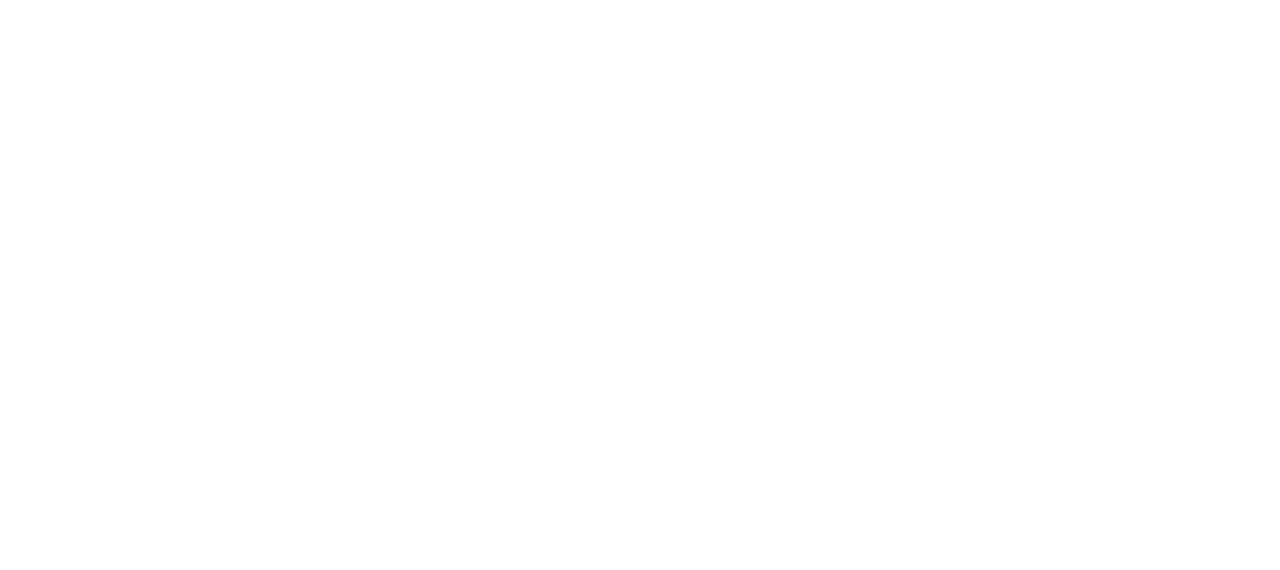
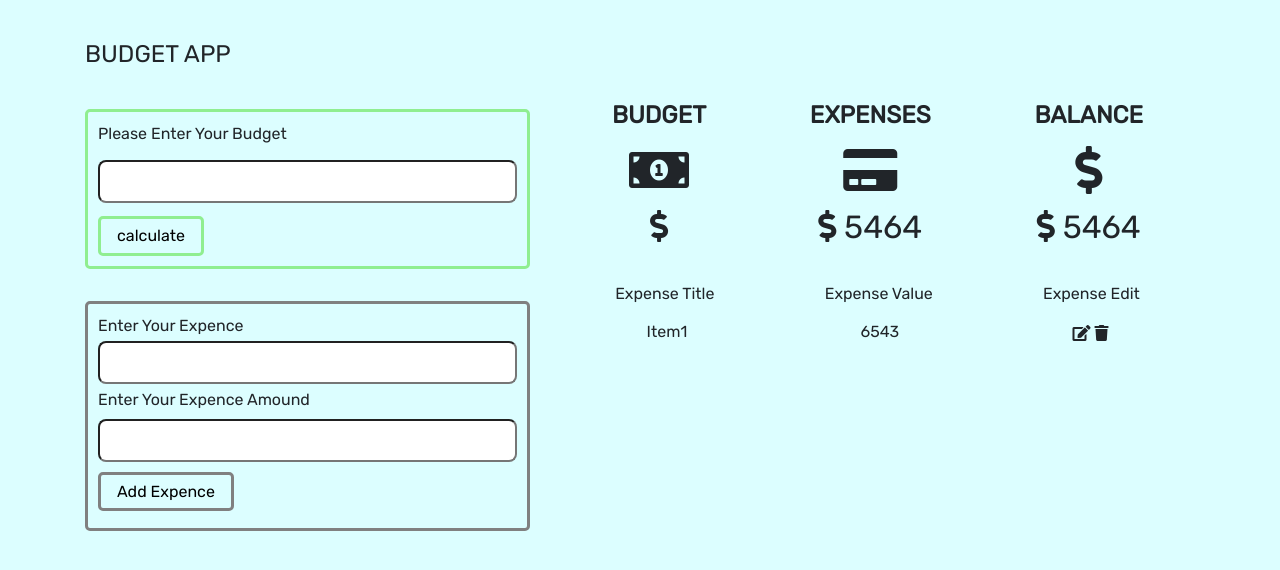
Before and after one commit to Rahul0070050/budget-app, a plain HTML site: page index.html in a window 1280 px wide. Drawn offline with nearby package versions, Linux system fonts and the light colour scheme.

Commit message:
pulodiding complet

```diff
--- a/css/style.css
+++ b/css/style.css
@@ -0,0 +1,99 @@
+
+@import url('https://fonts.googleapis.com/css2?family=Rubik&display=swap');
+body{
+    margin: 0;
+    padding: 0;
+    box-sizing: border-box;
+    background-color: rgb(220, 254, 255);
+}
+.container{
+    font-family: 'Rubik', sans-serif;
+    min-height: 100vh;
+}
+.left-section{
+    display: flex;
+    flex-direction: column;
+    font-weight: 500;
+}
+.budget{
+    padding: 10px;
+    display: flex;
+    flex-direction: column;
+    justify-content: space-between;
+    align-items: flex-start;
+    border-radius: 5px;
+    min-height: 160px;
+    border: 3px solid lightgreen;
+}
+.budget p{
+    margin: 0;
+    color: red;
+}
+#not-num{
+    color: red;
+    margin: 0;
+}
+label{
+    margin: 0 !important;
+}
+input{
+    width: 100%;
+    outline: none;
+    border-width: 2px;
+    border-radius: 8px;
+    padding: 5px;
+    font-weight: 500;
+    font-size: larger;
+}
+button{
+    cursor: pointer;
+    padding: .3rem 1rem;
+    background-color: transparent;
+    border-radius: 5px;
+    border: 3px solid lightgreen;
+    outline: transparent;
+    margin: .4rem 0 0 0 ;
+}
+.my-expence{
+    display: flex;
+    justify-content: space-between;
+    align-items: flex-start;
+    flex-direction: column;
+    min-height: 230px;
+    border: 3px solid gray;
+    border-radius: 5px;
+    padding: 10px;
+}
+.my-expence button{
+    border: 3px solid gray !important;
+    margin: .4rem 0;
+}
+
+.budget-detailse{
+    display: flex;
+    flex-wrap: wrap;
+    flex-direction: row;
+    justify-content: space-around;
+    text-align: center;
+}
+.budget-detailse .i-have i{
+    margin: .5rem 0;
+}
+.budget-detailse .i-have h4{
+    font-weight: 600;
+}
+
+.show-expence{
+    display: flex;
+    flex-direction: column;
+    justify-content: center;
+}
+.title-row{
+    word-wrap: break-word;
+    display: flex;
+    justify-content: space-around;
+}
+.item1{
+    display: flex;
+    justify-content: space-around;
+}
--- a/index.html
+++ b/index.html
@@ -4,17 +4,71 @@
 <head>
     <meta charset="UTF-8">
     <meta name="viewport" content="width=device-width, initial-scale=1.0">
-    <link rel="shortcut icon" href="./img/title img.png" type="image/x-icon">
     <link rel="stylesheet" href="https://maxcdn.bootstrapcdn.com/bootstrap/4.0.0/css/bootstrap.min.css"
         integrity="sha384-Gn5384xqQ1aoWXA+058RXPxPg6fy4IWvTNh0E263XmFcJlSAwiGgFAW/dAiS6JXm" crossorigin="anonymous">
+    <link rel="stylesheet" href="https://cdnjs.cloudflare.com/ajax/libs/font-awesome/5.15.1/css/all.min.css"
+        integrity="sha512-+4zCK9k+qNFUR5X+cKL9EIR+ZOhtIloNl9GIKS57V1MyNsYpYcUrUeQc9vNfzsWfV28IaLL3i96P9sdNyeRssA=="
+        crossorigin="anonymous" />
     <link rel="stylesheet" href="./css/style.css">
     <title>BUDGET</title>
 </head>
 
 <body>
-
-
-
+    <div class="container py-3">
+        <h4 class="text-uppercase mt-4">budget app</h4>
+        <div class="row">
+            <div class="col-md-5 left-section my-3">
+                <div class="budget text-capitalize my-3">
+                    <label class="">please enter your budget</label>
+                    <p id="not-a-number"></p>
+                    <input type="text" name="all-budget" id="my-budget">
+                    <button class="text-capitalice" id="budget-submit">calculate</button>
+                </div>
+                <div class="my-expence algne-items-senter text-capitalize my-3">
+                    <label>enter your expence</label>
+                    <input type="text" name="name" id="expence-name">
+                    <label>enter your expence amound</label>
+                    <p id="not-num"></p>
+                    <input type="text" name="expence-amound" id="expence-amound">
+                    <button class="text-capitalize" id="expense">add expence</button>
+                </div>
+            </div>
+            <div class="col-md-7 my-4">
+                <div class="budget-detailse text-uppercase">
+                    <div class="i-have">
+                        <h4>budget</h4>
+                        <i class="fas fa-money-bill-alt fa-3x"></i>
+                        <h2 id="money-i-have"><i class="fas fa-dollar-sign fa-1x"></i></h2>
+                    </div>
+                    <div class="i-have">
+                        <h4>expenses</h4>
+                        <i class="fa fa-credit-card fa-3x"></i>
+                        <h2><i class="fas fa-dollar-sign fa-1x"></i> 5464</h2>
+                    </div>
+                    <div class="i-have">
+                        <h4>balance</h4>
+                        <i class="fas fa-dollar-sign fa-3x"></i>
+                        <h2><i class="fas fa-dollar-sign fa-1x"></i> 5464</h2>
+                    </div>
+                </div>
+                <div class="text-capitalize show-expence my-4">
+                    <div class="title-row">
+                        <p>expense title</p>
+                        <p>expense value</p>
+                        <p>expense edit</p>
+                    </div>
+                    <div class="item1">
+                        <h6 id="item-name">item1</h6>
+                        <h6 id="cost">6543</h6>
+                        <div class="icons">
+                            <i class="fas fa-edit"></i>
+                            <i class="fa fa-trash" aria-hidden="true"></i>
+                        </div>
+                    </div>
+                </div>
+            </div>
+        </div>
+    </div>
     <script src="./js/javaScript.js"></script>
     <script src="https://code.jquery.com/jquery-3.2.1.slim.min.js"
         integrity="sha384-KJ3o2DKtIkvYIK3UENzmM7KCkRr/rE9/Qpg6aAZGJwFDMVNA/GpGFF93hXpG5KkN"
--- a/js/javaScript.js
+++ b/js/javaScript.js
@@ -0,0 +1,26 @@
+const budgetSubmit = document.getElementById("budget-submit");
+const expenseAdding = document.getElementById("expense");
+
+budgetSubmit.addEventListener("click", function () {
+    let budget = document.getElementById("my-budget").value;
+    console.log(budget);
+    if (!isNaN(budget)) {
+        document.getElementById("money-i-have").innerHTML = '<i class="fas fa-dollar-sign fa-1x"></i> ' + budget;
+        document.getElementById("not-a-number").innerHTML = '';
+    } else {
+        document.getElementById("not-a-number").innerHTML = 'Enter a number';
+    }
+});
+expenseAdding.addEventListener("click", function(){
+    let expenseName = document.getElementById("expence-name").value;
+    let expenseValue = document.getElementById("expence-amound").value;
+
+    document.getElementById("item-name").innerHTML = expenseName;
+    console.log(expenseValue);
+    if(!isNaN(expenseValue)){
+        document.getElementById("cost").innerHTML = expenseValue;
+        document.getElementById("not-num").innerHTML = '';
+    }else{
+        document.getElementById("not-num").innerHTML = 'Enter a number';
+    }
+});
```
